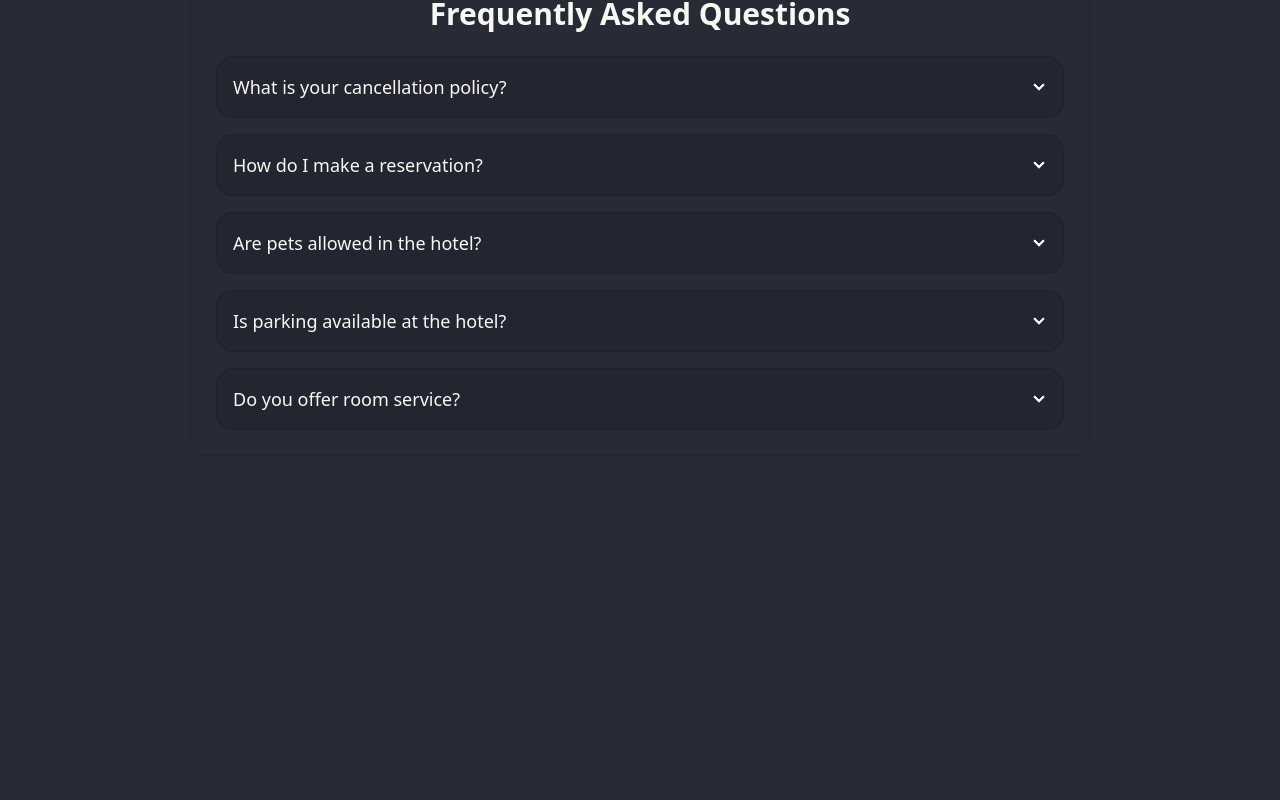
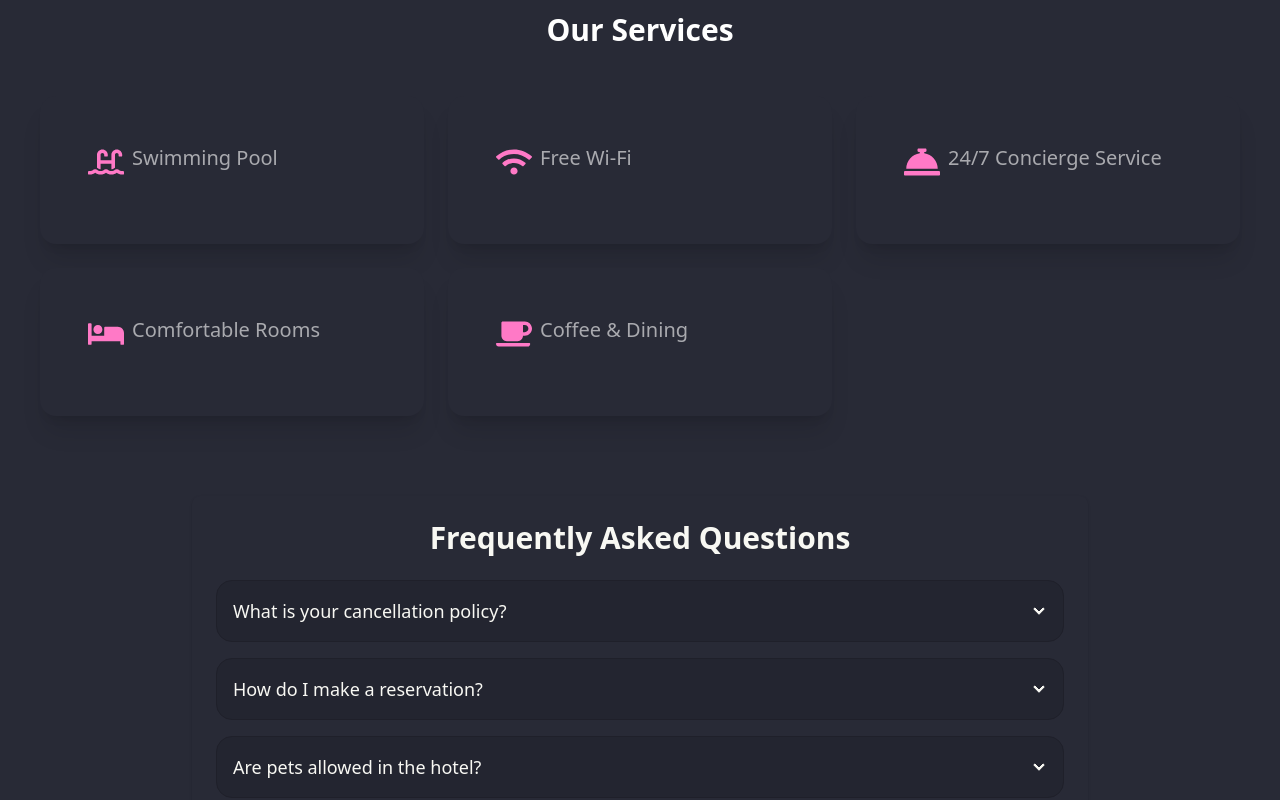
Before and after one commit to JobaerTamim7/Hotel0-Client, a React (Vite) app: page / in a window 1280 px wide. Shown: the part 1300-2100 px from the top of the page. Before the commit the page ends 1834 px from the top, so only its background shows below. Built offline with nearby package versions, Linux system fonts and the light colour scheme; no server answers; grey boxes are pictures that could not be loaded.

Commit message:
feat(home) add our services

```diff
--- /dev/null
+++ b/src/components/OurServices.jsx
@@ -0,0 +1,68 @@
+import React from "react";
+import {
+  FaSwimmingPool,
+  FaWifi,
+  FaConciergeBell,
+  FaBed,
+  FaCoffee,
+} from "react-icons/fa"; // React icons
+
+const services = [
+  {
+    icon: <FaSwimmingPool className="text-4xl text-primary" />,
+    title: "Swimming Pool",
+    description:
+      "Relax and unwind in our luxurious outdoor pool, available for guests all year round.",
+  },
+  {
+    icon: <FaWifi className="text-4xl text-primary" />,
+    title: "Free Wi-Fi",
+    description:
+      "Enjoy complimentary high-speed internet throughout the hotel during your stay.",
+  },
+  {
+    icon: <FaConciergeBell className="text-4xl text-primary" />,
+    title: "24/7 Concierge Service",
+    description:
+      "Our concierge team is available around the clock to assist you with any needs or requests.",
+  },
+  {
+    icon: <FaBed className="text-4xl text-primary" />,
+    title: "Comfortable Rooms",
+    description:
+      "Our spacious rooms are designed for maximum comfort, ensuring a restful stay.",
+  },
+  {
+    icon: <FaCoffee className="text-4xl text-primary" />,
+    title: "Coffee & Dining",
+    description:
+      "Start your day with a fresh cup of coffee or enjoy gourmet dining options available at our restaurant.",
+  },
+];
+
+const OurServices = () => {
+  return (
+    <section className="my-20">
+      <h2 className="text-3xl font-semibold text-center text-white mb-12">
+        Our Services
+      </h2>
+      <div className="grid grid-cols-1 sm:grid-cols-2 lg:grid-cols-3 gap-6">
+        {services.map((service, index) => (
+          <div
+            key={index}
+            className="card bg-base-100 shadow-xl p-6 text-center"
+          >
+            <div className="card-body flex flex-row">
+              <div className="card-title mb-4">{service.icon}</div>
+              <h3 className="text-xl font-medium text-white/60">
+                {service.title}
+              </h3>
+            </div>
+          </div>
+        ))}
+      </div>
+    </section>
+  );
+};
+
+export default OurServices;
--- a/src/pages/Home.jsx
+++ b/src/pages/Home.jsx
@@ -3,6 +3,7 @@ import Hero from "../components/Hero";
 import HomeMap from "../components/HomeMap";
 import HomeMapSideCard from "../components/HomeMapSideCard";
 import FAQSection from "../components/FAQ";
+import OurServices from "../components/OurServices";
 
 export default function Home() {
   document.title = "Hotel-0 Home";
@@ -16,6 +17,9 @@ export default function Home() {
         <HomeMapSideCard />
       </div>
       <div className="px-10 mt-10">
+        <OurServices />
+      </div>
+      <div className="px-10 mt-10">
         <FAQSection />
       </div>
     </div>
```
